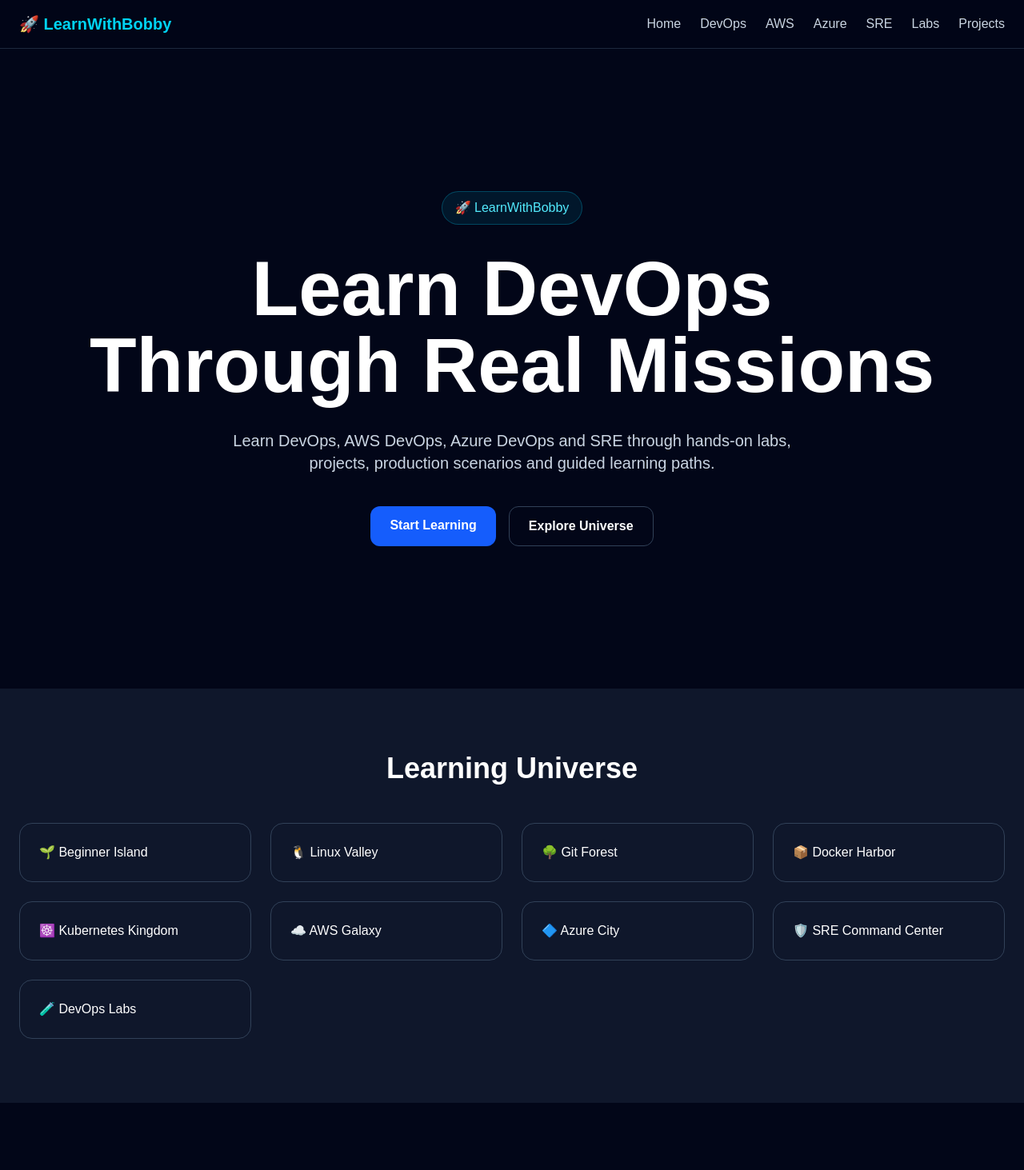
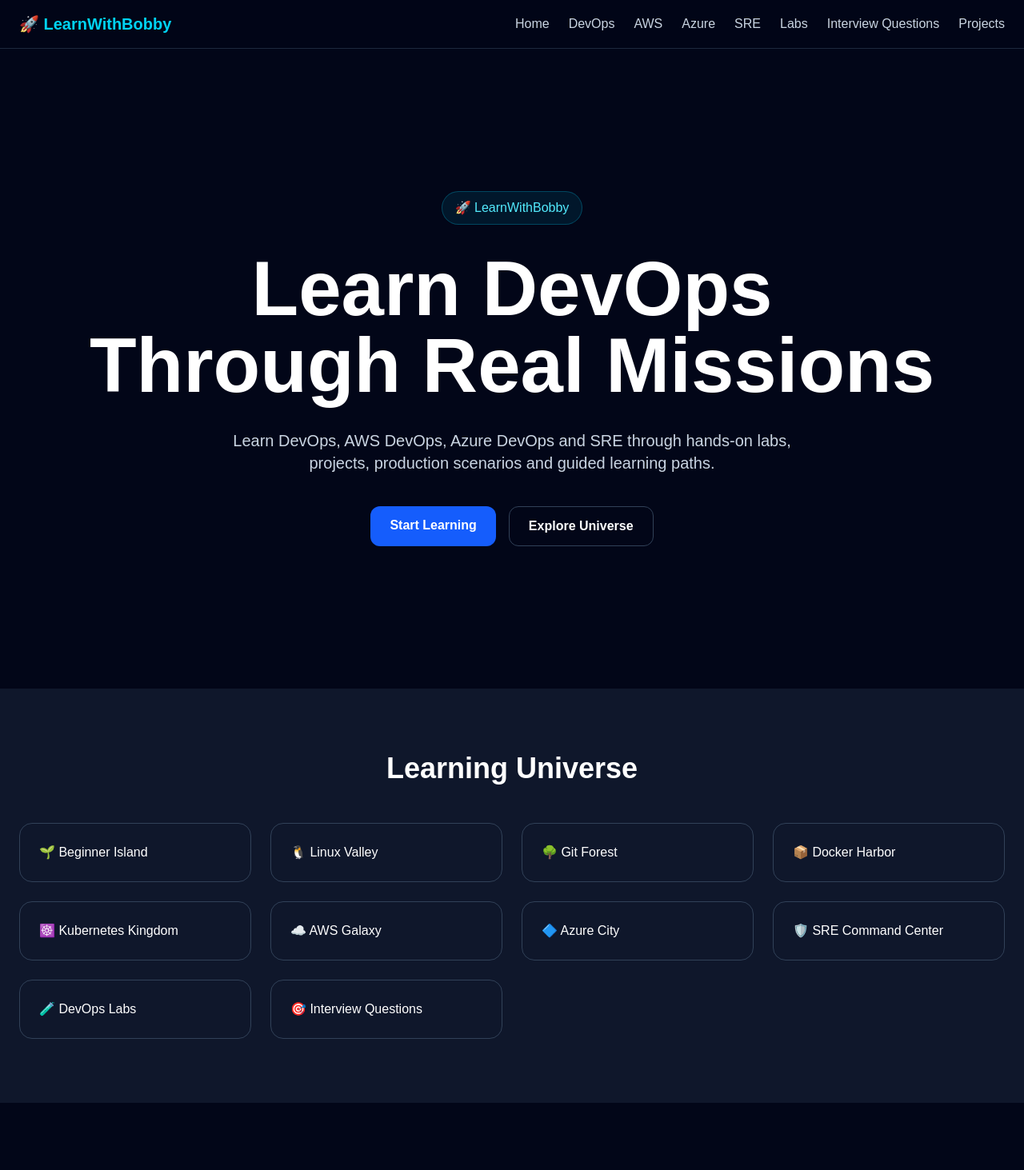
Before and after one commit to Sekharbobby/learnwithbobby, a Next.js app: page / in a window 1280 px wide. Shown: the top 1463 px of the page at 80% size. Built offline with nearby package versions, Linux system fonts and the light colour scheme.

Commit message:
Add interview questions card

```diff
--- a/app/page.tsx
+++ b/app/page.tsx
@@ -15,6 +15,7 @@
             <a href="/azure-devops">Azure</a>
             <a href="/sre">SRE</a>
 <a href="/labs">Labs</a>
+<a href="/interview-questions">Interview Questions</a>
 <a href="/projects">Projects</a>
           </div>
         </div>
@@ -105,11 +106,17 @@
             >
               🛡️ SRE Command Center
             </a>
-            <a
-  href="/labs"
+            <a href="/labs"
   className="rounded-2xl border border-slate-700 p-6 hover:border-cyan-500"
 >
   🧪 DevOps Labs
+</a>
+
+<a
+  href="/interview-questions"
+  className="rounded-2xl border border-slate-700 p-6 hover:border-cyan-500"
+>
+  🎯 Interview Questions
 </a>
           </div>
         </div>
```
